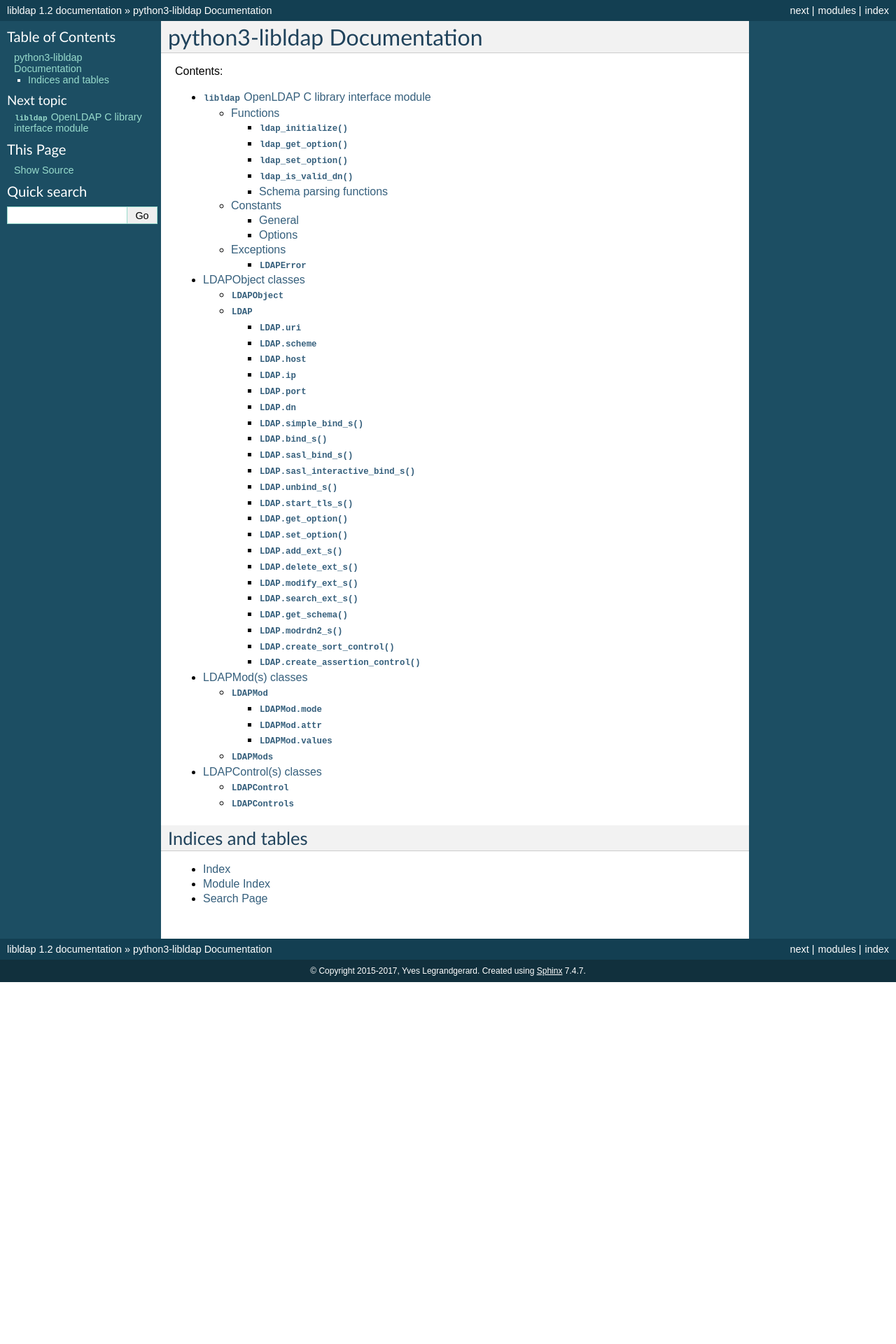
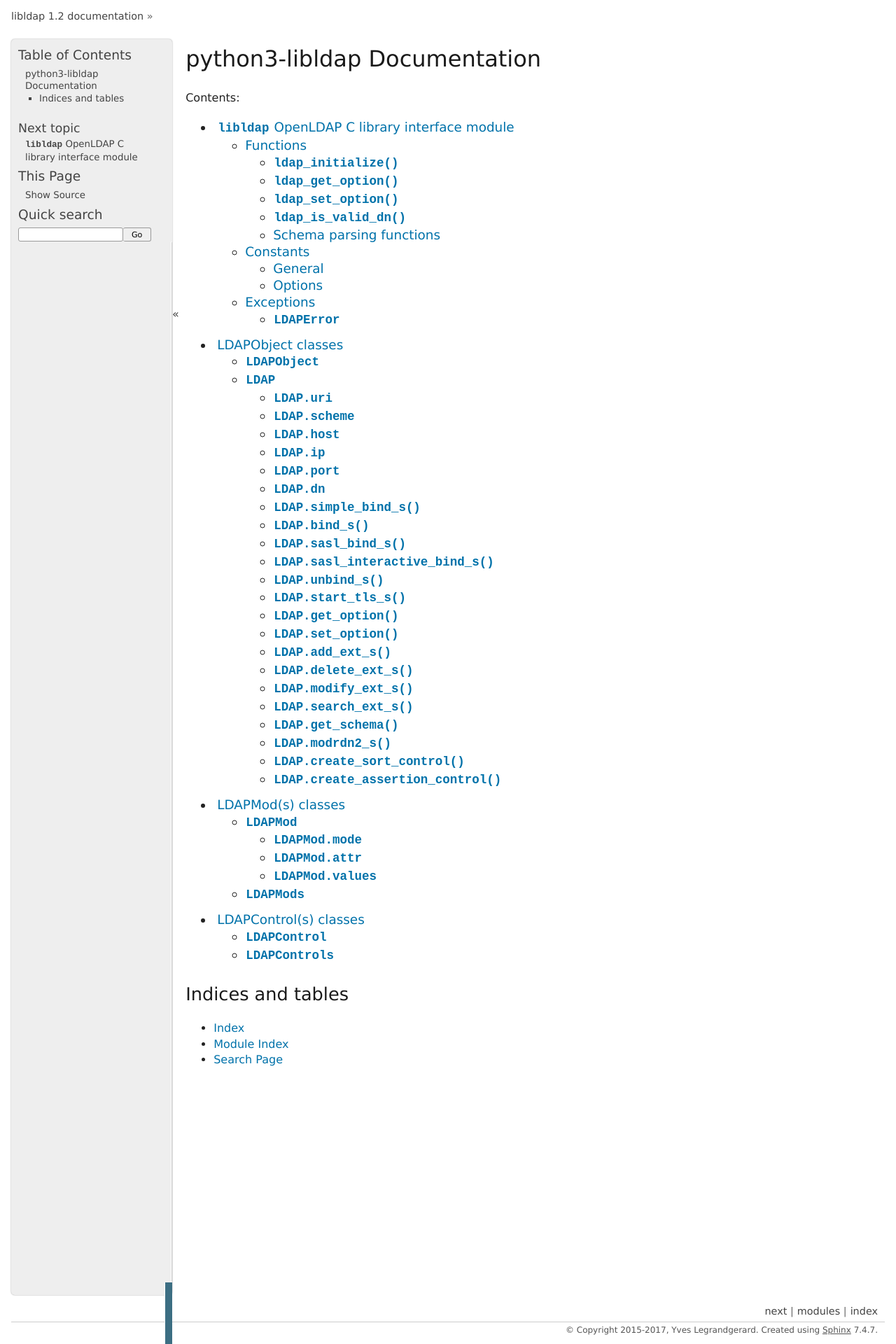
Before and after one commit to ylgg/libldap, a Sphinx documentation site: the page built from sphinx/source/index.rst, in a window 1280 px wide. Shown: the top 1920 px of the page at 70% size. Built offline with Sphinx 7.4.7, drawn with Linux system fonts in a browser that asks for light colours; before the commit the page ends 1403 px from its top, so only the background shows below that.

Commit message:
finished release 1.2

```diff
--- a/README.txt
+++ b/README.txt
@@ -47,7 +47,7 @@
 
   On line documentation can be found at:
 
-     http://libldap.readthedocs.io/en/latest/
+     http://libldap.readthedocs.io
 
 License information
 ===================
--- a/setup.py
+++ b/setup.py
@@ -1,6 +1,6 @@
 #!/usr/bin/env python3
 
-PKG_DIST = 'py3-libldap-dev3'
+PKG_DIST = 'py3-libldap'
 PKG_NAME = 'libldap'
 PKG_VERS = '1.2'
 
--- a/sphinx/source/conf.py
+++ b/sphinx/source/conf.py
@@ -15,12 +15,12 @@
 
 import sys
 import os
-#import sphinx_py3doc_enhanced_theme
+import sphinx_py3doc_enhanced_theme
 
 # If extensions (or modules to document with autodoc) are in another directory,
 # add these directories to sys.path here. If the directory is relative to the
 # documentation root, use os.path.abspath to make it absolute, like shown here.
-#sys.path.insert(0, os.path.abspath('.'))
+#sys.path.insert(0, os.pah.abspath('.'))
 
 # -- General configuration ------------------------------------------------
 
@@ -89,7 +89,7 @@
 #show_authors = False
 
 # The name of the Pygments (syntax highlighting) style to use.
-#pygments_style = 'friendly'
+pygments_style = 'friendly'
 
 # A list of ignored prefixes for module index sorting.
 #modindex_common_prefix = []
@@ -102,25 +102,25 @@
 
 # The theme to use for HTML and HTML Help pages.  See the documentation for
 # a list of builtin themes.
-#html_theme = 'sphinx_py3doc_enhanced_theme'
-html_theme = 'default'
+html_theme = 'sphinx_py3doc_enhanced_theme'
+
 # Theme options are theme-specific and customize the look and feel of a theme
 # further.  For a list of options available for each theme, see the
 # documentation.
 #html_theme_options = {}
-## html_theme_options = {
-##     #'githuburl': 'https://github.com/ionelmc/sphinx-py3doc-enhanced-theme/',
-##     'bodyfont': '"Lucida Grande",Arial,sans-serif',
-##     'headfont': '"Lucida Grande",Arial,sans-serif',
-##     'codefont': 'monospace,sans-serif',
-##     'linkcolor': '#0072AA',
-##     'visitedlinkcolor': '#6363bb',
-##     'extrastyling': False,
-## }
+html_theme_options = {
+    #'githuburl': 'https://github.com/ionelmc/sphinx-py3doc-enhanced-theme/',
+    'bodyfont': '"Lucida Grande",Arial,sans-serif',
+    'headfont': '"Lucida Grande",Arial,sans-serif',
+    'codefont': 'monospace,sans-serif',
+    'linkcolor': '#0072AA',
+    'visitedlinkcolor': '#6363bb',
+    'extrastyling': False,
+}
 
 # Add any paths that contain custom themes here, relative to this directory.
 #html_theme_path = []
-#html_theme_path = [sphinx_py3doc_enhanced_theme.get_html_theme_path()]
+html_theme_path = [sphinx_py3doc_enhanced_theme.get_html_theme_path()]
 
 # The name for this set of Sphinx documents.  If None, it defaults to
 # "<project> v<release> documentation".
```
Also changed, not shown: README.md (+1 -1 lines).
